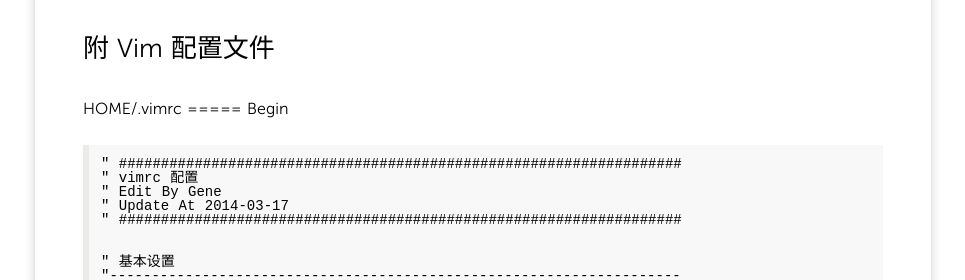
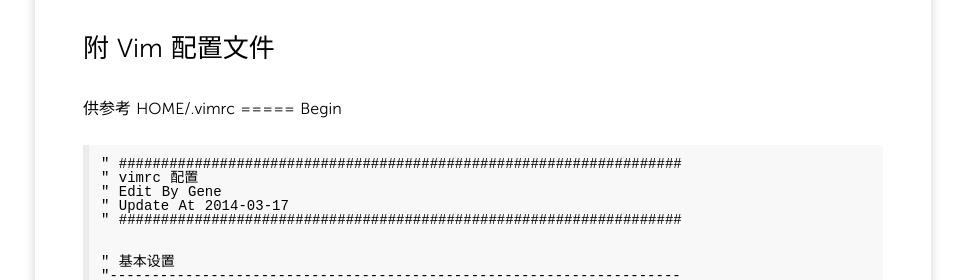
Before and after one commit to fengyr/blog, a Jekyll site: the page built from _posts/2014/2014-04-23-Ubuntu--Vim-Ctags-Cscope-Taglist.md, in a window 1280 px wide and 900 px high, scrolled down 3771 px. Shown: the part 160-440 px from the top of the window, without its empty margins (157-1122 px from the left). Built offline with Jekyll 4.4.1, drawn with Linux system fonts in a browser that asks for light colours; Markdown is read by kramdown in place of the engine named in the settings.

```diff
--- a/_posts/2014/2014-04-23-Ubuntu--Vim-Ctags-Cscope-Taglist.md
+++ b/_posts/2014/2014-04-23-Ubuntu--Vim-Ctags-Cscope-Taglist.md
@@ -189,7 +189,7 @@ http://www.360doc.com/content/11/0117/15/1921373_87127589.shtml
 
 
 ##附 Vim 配置文件
-HOME/.vimrc
+供参考 HOME/.vimrc
 ===== Begin
 
 	" ###################################################################
```
